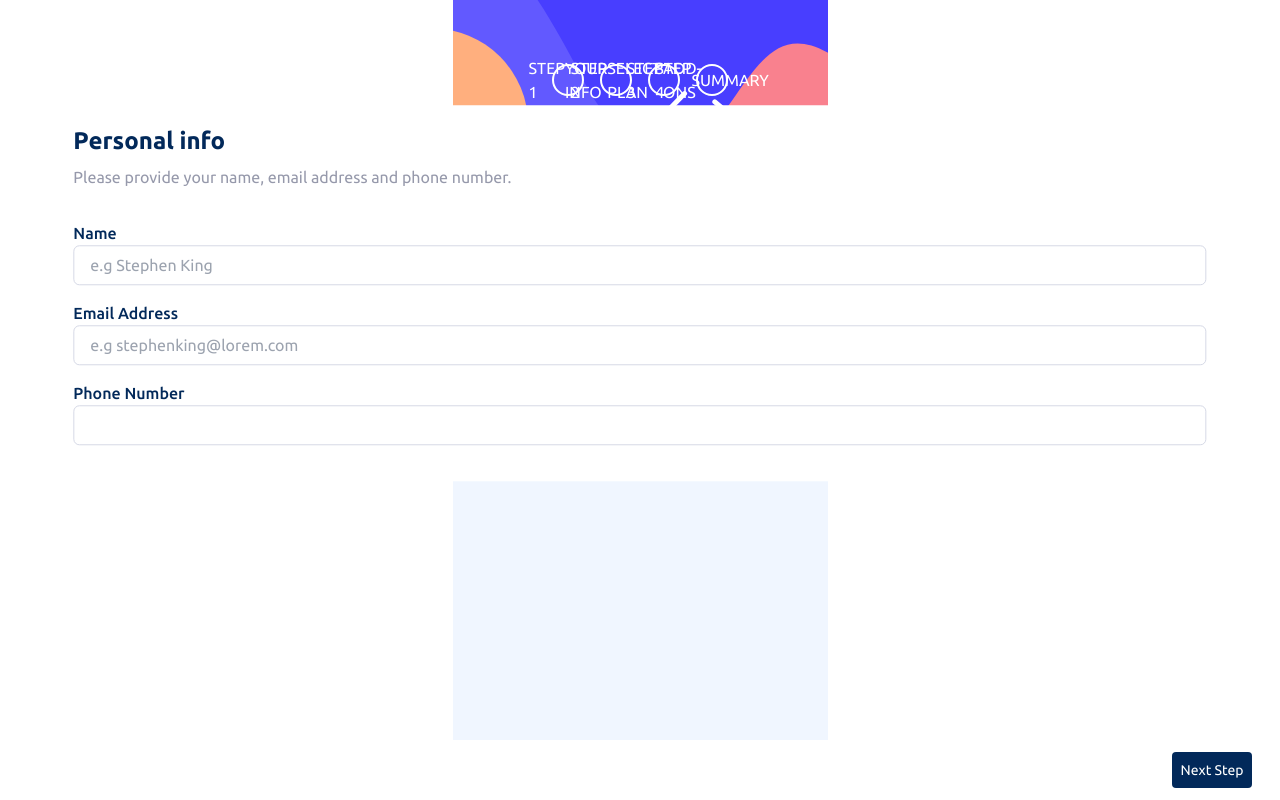
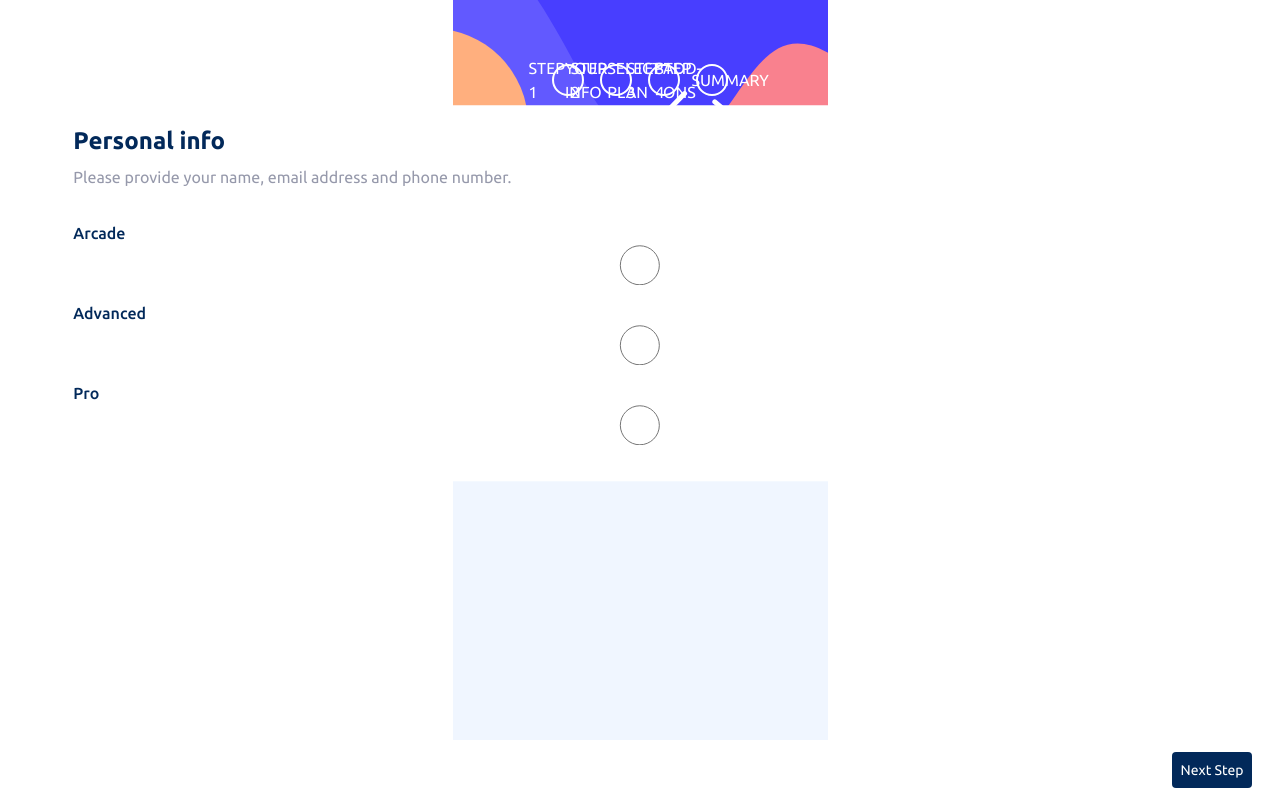
Before and after one commit to RicardoAymay/multi-part-form, a Next.js app: page / in a window 1280 px wide. Built offline with nearby package versions, Linux system fonts and the light colour scheme.

Commit message:
chore: starting form 2, still have to find out the best way to implement the inputs

```diff
--- a/src/app/page.tsx
+++ b/src/app/page.tsx
@@ -4,6 +4,7 @@ import bgSidebarDesktop from "../assets/images/bg-sidebar-mobile.svg";
 import Steps from "@/components/Steps";
 import FormStep1 from "@/components/FormStep1";
 import Footer from "@/components/Footer";
+import FormStep2 from "@/components/FormStep2";
 
 export const ubuntu = Ubuntu({
   weight: ["400", "500", "700"],
@@ -24,7 +25,7 @@ export default function Home() {
           <Steps />
         </div>
 
-        <FormStep1 />
+        <FormStep2 />
       </main>
       <Footer />
     </>
--- a/src/components/FormStep1.tsx
+++ b/src/components/FormStep1.tsx
@@ -27,7 +27,7 @@ const FormStep1 = () => {
         <input type="email" placeholder="e.g stephenking@lorem.com" id="email" {...register("email")} className="border-neutral-LightGray border-borderWid1 rounded-md h-10 mb-4 pl-4"/>
 
         <label htmlFor="phone" className="text-primary-MarineBlue font-medium">Phone Number</label>
-        <input type="tel" id="phone" {...register("phone")} className="border-neutral-LightGray border-borderWid1 rounded-md h-10 mb-4 pl-4"/>
+        <input type="tel" placeholder="e.g +1 234 567 890" id="phone" {...register("phone")} className="border-neutral-LightGray border-borderWid1 rounded-md h-10 mb-4 pl-4"/>
       </form>
   );
 };
--- /dev/null
+++ b/src/components/FormStep2.tsx
@@ -0,0 +1,35 @@
+import React, { ReactNode } from "react";
+import { useForm, SubmitHandler } from "react-hook-form";
+
+
+
+interface iInputs2 {
+  plan: "arcade" | "advanced" | "pro"
+}
+
+const FormStep2 = () => {
+  const {
+    register,
+    handleSubmit,
+    formState: { errors },
+  } = useForm<iInputs2>();
+  const onSubmit: SubmitHandler<iInputs2> = (data) => console.log(data);
+  const inputStyle = "bg-red"
+  return (
+      <form id="form1" onSubmit={handleSubmit(onSubmit)} className="flex flex-col p-5 bg-white absolute w-11/12 rounded-lg left-1/2 translate-x-[-50%] translate-y-[28%]">
+        <p className="text-2xl text-primary-MarineBlue font-bold">Personal info</p>
+        <p className="text-primary-CoolGray mb-8 mt-2 font-normal">Please provide your name, email address and phone number.</p>
+
+        <label htmlFor="arcade" className="text-primary-MarineBlue font-medium">Arcade</label>
+        <input type="radio" id="arcade" {...register("plan")} className="border-neutral-LightGray border-borderWid1 rounded-md h-10 mb-4 pl-4"/>
+
+        <label htmlFor="Advanced" className="text-primary-MarineBlue font-medium">Advanced</label>
+        <input type="radio" id="Advanced" {...register("plan")} className="border-neutral-LightGray border-borderWid1 rounded-md h-10 mb-4 pl-4"/>
+
+        <label htmlFor="phone" className="text-primary-MarineBlue font-medium">Pro</label>
+        <input type="radio" id="phone" {...register("plan")} className="border-neutral-LightGray border-borderWid1 rounded-md h-10 mb-4 pl-4"/>
+      </form>
+  );
+};
+
+export default FormStep2;
```
